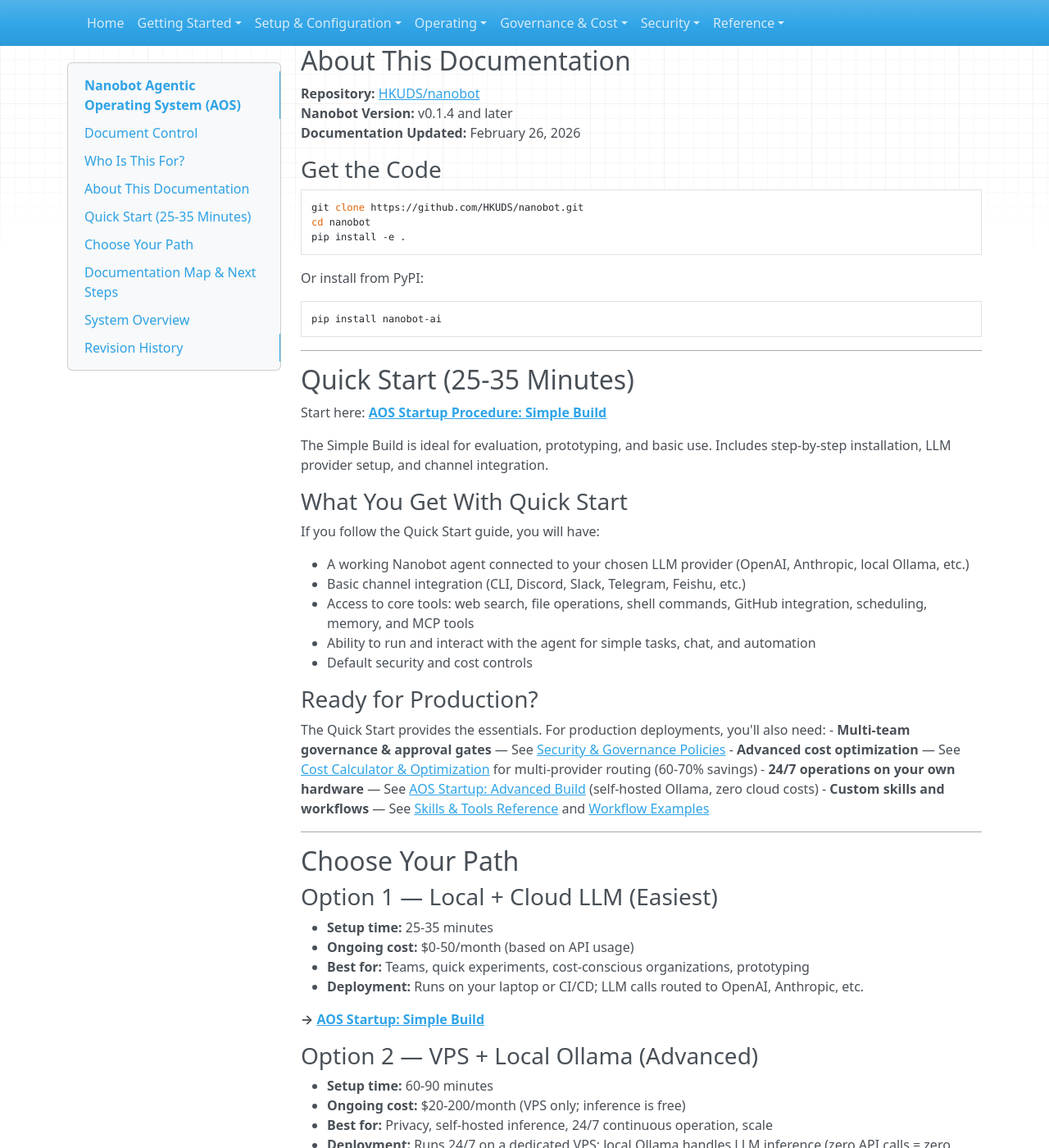
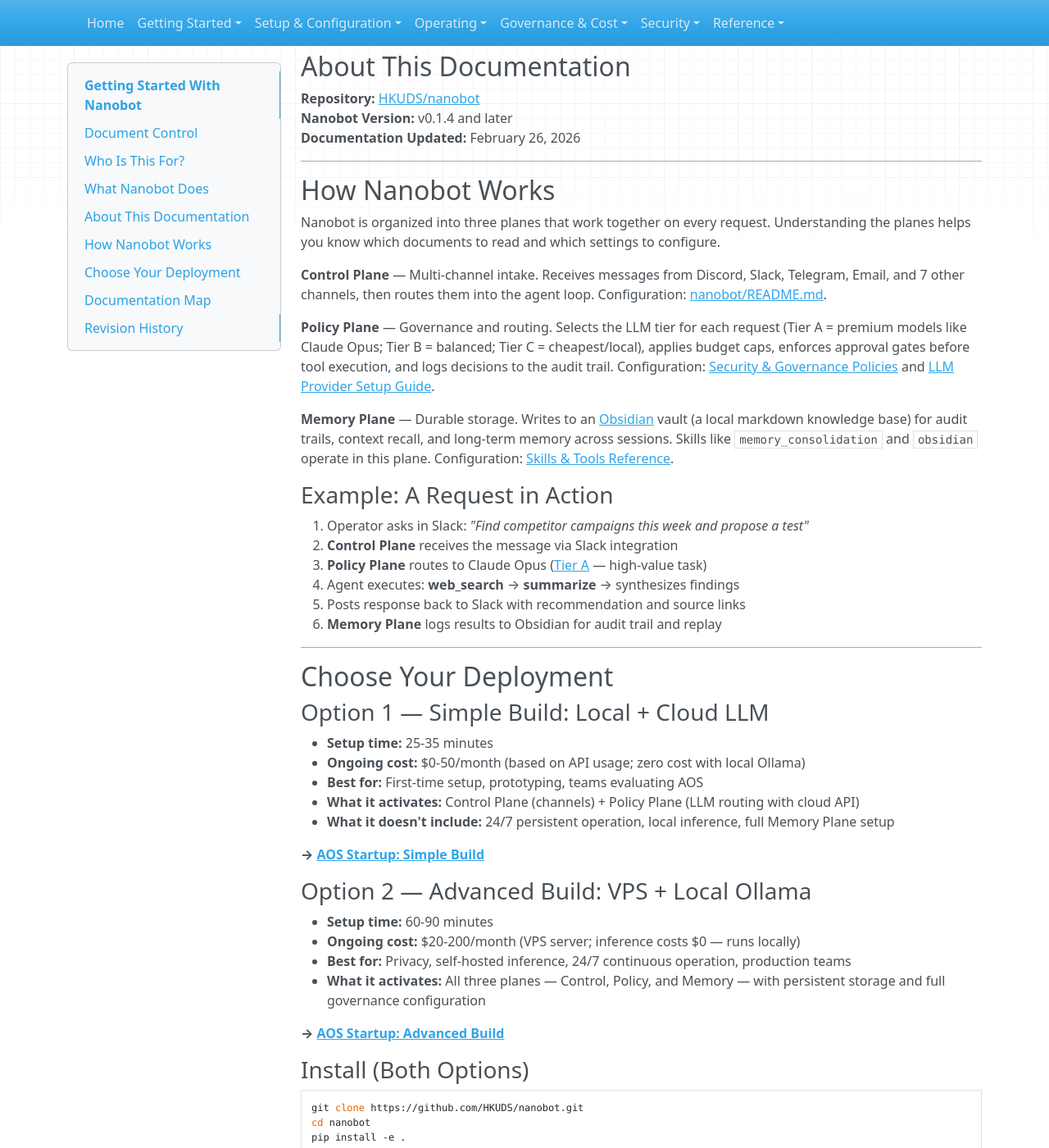
Before and after one commit to EgoNoBueno/Nanobot-Agentic-Operating-System, an MkDocs documentation site: the page built from docs/Getting-Started-With-Nanobot.md, in a window 1280 px wide and 1400 px high, scrolled down 661 px. Shown: the whole window at 82% size. Built offline with MkDocs 1.6.1, drawn with Linux system fonts in a browser that asks for light colours; nearby versions of some CDN libraries; some of the changed text lies outside the part shown.

Commit message:
Getting-Started-With-Nanobot.md v1.3.0: detailed review pass
**Readability improvements:**
- Split "Who Is This For?" from capabilities; added separate "What Nanobot Does" heading
- Merged redundant "Quick Start" + "Choose Your Path" → single "Choose Your Deployment" section
- Moved install commands into deployment section (context-aware placement)
- Tightened section titles (Documentation Map & Next Steps → Documentation Map)

**Understandability improvements:**
- Introduced Tier A/B/C cost routing in capabilities (was missing)
- Added per-plane config doc links (which docs configure Control, Policy, Memory)
- Explained Obsidian inline: "a local markdown knowledge base"
- Linked "Tier A" in example workflow to Glossary
- Changed "default security and cost controls" → "cheapest-capable LLM by default" (less vague)
- Fixed em-dash spacing (MCP—Model → MCP — Model)

**AOS alignment improvements:**
- Simple Build now states it activates "Control Plane + Policy Plane"
- Advanced Build states it activates "all three planes"
- Deployment options include "What it doesn't include" for clarity
- Example workflow labels which plane handles each step
- Policy Plane defines Tier A/B/C with concrete examples

````diff
--- a/docs/Getting-Started-With-Nanobot.md
+++ b/docs/Getting-Started-With-Nanobot.md
@@ -1,9 +1,9 @@
 
-# Nanobot Agentic Operating System (AOS)
+# Getting Started With Nanobot
 
 ## Document Control
 - **Owner:** Nanobot Community
-- **Version:** 1.1.0
+- **Version:** 1.3.0
 - **Last Updated:** February 26, 2026
 - **Status:** Active
 - **Purpose:** Quick-start orientation and documentation map for new users
@@ -11,17 +11,18 @@
 ---
 
 ## Who Is This For?
+
 This documentation is for developers, operators, and teams who want to deploy, operate, and extend the Nanobot agentic framework for LLM-powered automation, research, and multi-channel communication. It is suitable for both beginners (getting started quickly) and advanced users (production, governance, and customization).
 
-**Production-ready documentation for deploying and operating the Nanobot AI agent framework.**
+## What Nanobot Does
 
 Nanobot is a lightweight (~4,000 lines), extensible agentic framework that:
 - Routes to 100+ **LLM** (Large Language Model) models: Claude, GPT-4, local Ollama, Qwen, DeepSeek, etc.
 - Integrates with 11 communication channels (Discord, Slack, Telegram, Feishu, DingTalk, WhatsApp, Email, QQ, Matrix, Mochat, CLI)
-- Executes 14 built-in tools (web search, file ops, shell, GitHub, scheduling, MCP—Model Context Protocol tools for external integrations)
+- Executes 14 built-in tools (web search, file ops, shell, GitHub, scheduling, MCP — Model Context Protocol tools for external integrations)
 - Provides 9 pre-built skills (Obsidian, memory, summarization, cron, GitHub automation)
-- Manages cost through tiered routing and budget controls
-- Enforces security with role-based access control and audit logging
+- Routes LLM calls across cost tiers (Tier A/B/C) with budget caps and escalation gates
+- Enforces security with role-based access control, tool allowlisting, and audit logging
 
 ## About This Documentation
 
@@ -29,7 +30,49 @@
 **Nanobot Version:** v0.1.4 and later
 **Documentation Updated:** February 26, 2026
 
-### Get the Code
+---
+
+## How Nanobot Works
+
+Nanobot is organized into three planes that work together on every request. Understanding the planes helps you know which documents to read and which settings to configure.
+
+**Control Plane** — Multi-channel intake. Receives messages from Discord, Slack, Telegram, Email, and 7 other channels, then routes them into the agent loop. Configuration: [nanobot/README.md](../nanobot/README.md).
+
+**Policy Plane** — Governance and routing. Selects the LLM tier for each request (Tier A = premium models like Claude Opus; Tier B = balanced; Tier C = cheapest/local), applies budget caps, enforces approval gates before tool execution, and logs decisions to the audit trail. Configuration: [Security & Governance Policies](Security-and-Governance-Policies.md) and [LLM Provider Setup Guide](LLM-Provider-Setup-Guide.md).
+
+**Memory Plane** — Durable storage. Writes to an [Obsidian](https://obsidian.md) vault (a local markdown knowledge base) for audit trails, context recall, and long-term memory across sessions. Skills like `memory_consolidation` and `obsidian` operate in this plane. Configuration: [Skills & Tools Reference](Skills-and-Tools-Complete-Guide.md).
+
+### Example: A Request in Action
+
+1. Operator asks in Slack: *"Find competitor campaigns this week and propose a test"*
+2. **Control Plane** receives the message via Slack integration
+3. **Policy Plane** routes to Claude Opus ([Tier A](Glossary.md) — high-value task)
+4. Agent executes: **web_search** → **summarize** → synthesizes findings
+5. Posts response back to Slack with recommendation and source links
+6. **Memory Plane** logs results to Obsidian for audit trail and replay
+
+---
+
+## Choose Your Deployment
+
+### Option 1 — Simple Build: Local + Cloud LLM
+- **Setup time:** 25-35 minutes
+- **Ongoing cost:** $0-50/month (based on API usage; zero cost with local Ollama)
+- **Best for:** First-time setup, prototyping, teams evaluating AOS
+- **What it activates:** Control Plane (channels) + Policy Plane (LLM routing with cloud API)
+- **What it doesn't include:** 24/7 persistent operation, local inference, full Memory Plane setup
+
+**→ [AOS Startup: Simple Build](AOS-Startup-Simple-Build.md)**
+
+### Option 2 — Advanced Build: VPS + Local Ollama
+- **Setup time:** 60-90 minutes
+- **Ongoing cost:** $20-200/month (VPS server; inference costs $0 — runs locally)
+- **Best for:** Privacy, self-hosted inference, 24/7 continuous operation, production teams
+- **What it activates:** All three planes — Control, Policy, and Memory — with persistent storage and full governance configuration
+
+**→ [AOS Startup: Advanced Build](AOS-Startup-Advanced-Build.md)**
+
+### Install (Both Options)
 
 ```bash
 git clone https://github.com/HKUDS/nanobot.git
@@ -37,61 +80,29 @@
 pip install -e .
 ```
 
-Or install from PyPI:
+Or from PyPI:
 ```bash
 pip install nanobot-ai
 ```
 
----
+### What You Have After Setup
 
+- A running Nanobot agent connected to your LLM provider
+- One or more channels configured (CLI, Discord, Slack, Telegram, etc.)
+- 14 built-in tools available: web search, file read/write, shell, GitHub, scheduling, MCP, subagents
+- 9 pre-built skills ready to activate: Obsidian, memory consolidation, summarize, cron, GitHub automation
+- Cost tier routing active: requests are routed to cheapest-capable LLM by default
+- Role-based access control and audit logging enabled
 
-## Quick Start (25-35 Minutes)
+### Ready to Go Further?
 
-Start here: **[AOS Startup Procedure: Simple Build](AOS-Startup-Simple-Build.md)**
-
-The Simple Build is ideal for evaluation, prototyping, and basic use. Includes step-by-step installation, LLM provider setup, and channel integration.
-
-### What You Get With Quick Start
-
-If you follow the Quick Start guide, you will have:
-
-- A working Nanobot agent connected to your chosen LLM provider (OpenAI, Anthropic, local Ollama, etc.)
-- Basic channel integration (CLI, Discord, Slack, Telegram, Feishu, etc.)
-- Access to core tools: web search, file operations, shell commands, GitHub integration, scheduling, memory, and MCP tools
-- Ability to run and interact with the agent for simple tasks, chat, and automation
-- Default security and cost controls
-
-### Ready for Production?
-
-The Quick Start provides the essentials. For production deployments, you'll also need:
-- **Multi-team governance & approval gates** — See [Security & Governance Policies](Security-and-Governance-Policies.md)
-- **Advanced cost optimization** — See [Cost Calculator & Optimization](Cost-Calculator-and-Optimization.md) for multi-provider routing (60-70% savings)
-- **24/7 operations on your own hardware** — See [AOS Startup: Advanced Build](AOS-Startup-Advanced-Build.md) (self-hosted Ollama, zero cloud costs)
-- **Custom skills and workflows** — See [Skills & Tools Reference](Skills-and-Tools-Complete-Guide.md) and [Workflow Examples](Workflow-Examples-and-Recipes.md)
+- Set up multi-team governance and approval workflows → [Security & Governance Policies](Security-and-Governance-Policies.md)
+- Fine-tune LLM providers and cost tiers → [LLM Provider Setup Guide](LLM-Provider-Setup-Guide.md)
+- Build custom skills and automate complex workflows → [Skills & Tools Reference](Skills-and-Tools-Complete-Guide.md)
 
 ---
 
-## Choose Your Path
-
-### Option 1 — Local + Cloud LLM (Easiest)
-- **Setup time:** 25-35 minutes
-- **Ongoing cost:** $0-50/month (based on API usage)
-- **Best for:** Teams, quick experiments, cost-conscious organizations, prototyping
-- **Deployment:** Runs on your laptop or CI/CD; LLM calls routed to OpenAI, Anthropic, etc.
-
-**→ [AOS Startup: Simple Build](AOS-Startup-Simple-Build.md)**
-
-### Option 2 — VPS + Local Ollama (Advanced)
-- **Setup time:** 60-90 minutes
-- **Ongoing cost:** $20-200/month (VPS only; inference is free)
-- **Best for:** Privacy, self-hosted inference, 24/7 continuous operation, scale
-- **Deployment:** Runs 24/7 on a dedicated VPS; local Ollama handles LLM inference (zero API calls = zero cloud costs)
-
-**→ [AOS Startup: Advanced Build](AOS-Startup-Advanced-Build.md)**
-
----
-
-## Documentation Map & Next Steps
+## Documentation Map
 
 ### Learn the Architecture
 - **[Master Index](Master-Index.md)** — Deep dive into the 3-plane architecture (Control, Policy, Memory), how governance works, and understand the full system
@@ -113,24 +124,8 @@
 ### Troubleshoot & Recover
 - **[Emergency Recovery & Troubleshooting](Emergency-Recovery-and-Troubleshooting.md)** — Diagnose and fix common deployment issues
 
----
-
-## System Overview
-
-### 3-Plane Architecture
-
-**Control Plane:** Multi-channel intake (Discord, Slack, Telegram, etc.)
-**Policy Plane:** LLM routing, cost controls, approval gates
-**Memory Plane:** Obsidian vault for durable records and audit trails
-
-### Example Workflow
-
-1. Operator asks in Slack: *"Find competitor campaigns this week and propose a test"*
-2. Nanobot receives message via Slack integration
-3. Policy routes to Claude Opus (high-value task)
-4. Nanobot executes: **web_search** → **summarize** → synthesizes findings
-5. Posts back to Slack with recommendation and source links
-6. Logs to Obsidian for audit trail and replay
+### Reference
+- **[Glossary](Glossary.md)** — Definitions for AOS-specific terms: planes, tiers, SOUL.md, SKILL.md, approval gates, and more
 
 ---
 
@@ -138,5 +133,7 @@
 
 | Date | Version | Change |
 |---|---|---|
+| 2026-02-26 | 1.3.0 | Detailed pass: split "Who Is This For?" from capabilities into separate "What Nanobot Does" section; introduced Tier A/B/C cost routing in capabilities; expanded "How Nanobot Works" with per-plane config doc links, Obsidian explanation, Tier A link; merged redundant "Quick Start" + "Choose Your Path" into single "Choose Your Deployment" section with plane-activation context; moved install commands into deploy section; removed duplicate Ready for Production / Choose Your Path overlap; standardized em-dash spacing |
+| 2026-02-26 | 1.2.0 | Rough first pass: fixed H1 to match filename; moved 3-plane architecture overview before Quick Start; removed orphaned bold tagline; added Glossary to Documentation Map |
 | 2026-02-26 | 1.1.0 | Reviewed document structure; added Document Control header; fixed channel count (12→11); replaced negative "Limitations" with positive "Ready for Production?" section; reorganized Quick Start → Choose Your Path → Documentation Map flow for better readability; consolidated redundant sections; improved AOS alignment throughout |
 | 2026-02-26 | 1.0.0 | Renamed from index.md and initial publication |
````
